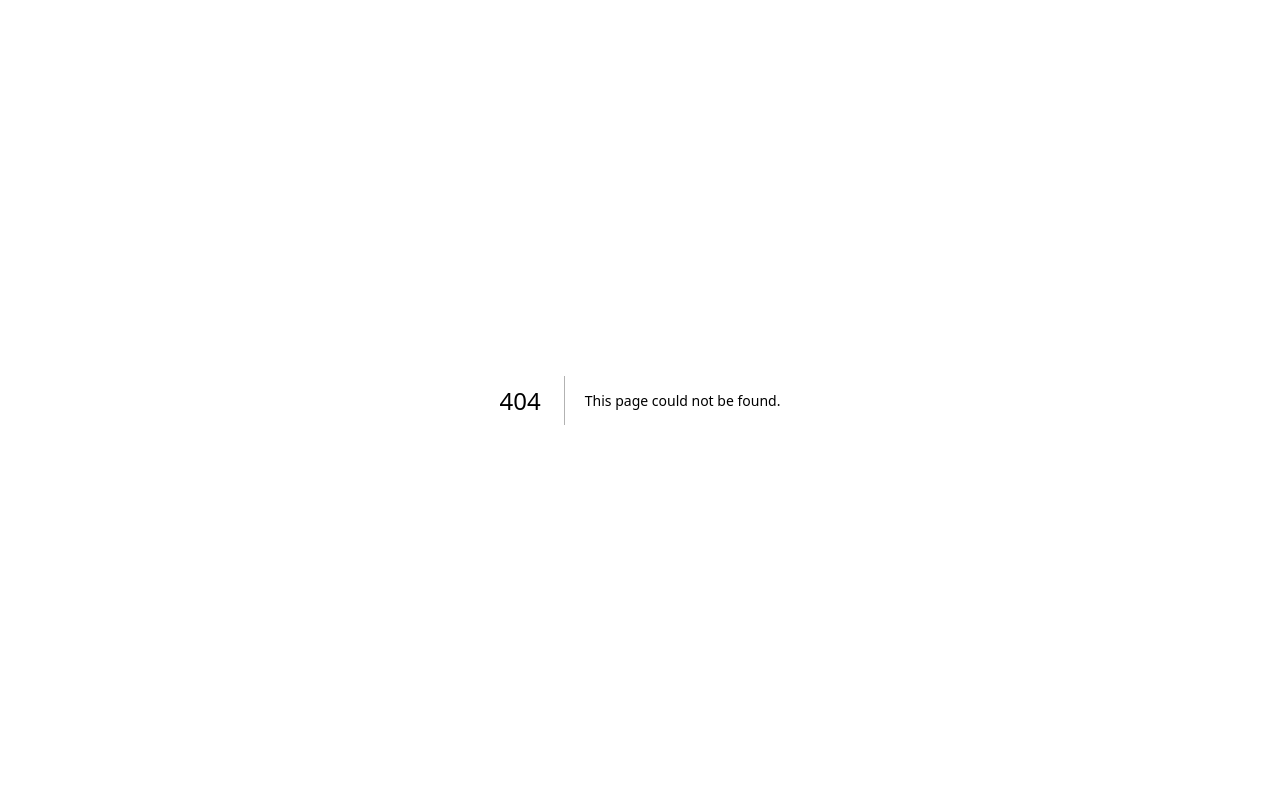
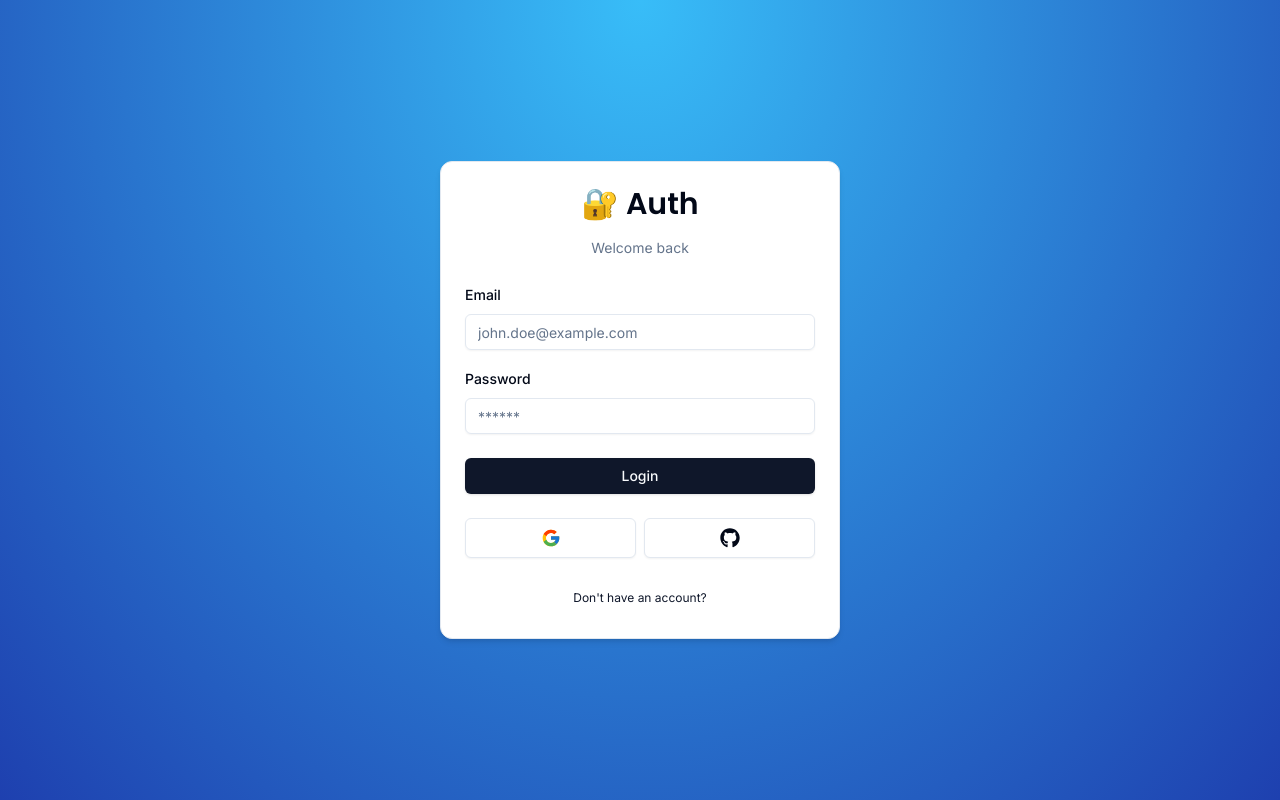
Before and after one commit to jeffreyaggrey/auth-x, a Next.js app: page /auth/register in a window 1280 px wide. Before the commit this address had no page. Built offline with nearby package versions, Linux system fonts and the light colour scheme.

Commit message:
create register form schema

```diff
--- /dev/null
+++ b/app/auth/register/page.tsx
@@ -0,0 +1,7 @@
+import { LoginForm } from '@/components/auth/login-form';
+
+function RegisterPage() {
+  return <LoginForm />;
+}
+
+export default RegisterPage;
--- a/components/auth/login-form.tsx
+++ b/components/auth/login-form.tsx
@@ -52,7 +52,7 @@ export function LoginForm() {
     <CardWrapper
       headerLabel="Welcome back"
       backButtonLabel="Don't have an account?"
-      backButtonHref="/auth/>register"
+      backButtonHref="/auth/register"
       showSocial
     >
       <Form {...form}>
--- a/schemas/index.ts
+++ b/schemas/index.ts
@@ -1,4 +1,4 @@
-import * as z from 'zod';
+import { z } from 'zod';
 
 export const LoginSchema = z.object({
   email: z.string().email({
@@ -8,3 +8,15 @@ export const LoginSchema = z.object({
     message: 'Password is required',
   }),
 });
+
+export const RegisterSchema = z.object({
+  email: z.string().email({
+    message: 'Email is required',
+  }),
+  password: z.string().min(6, {
+    message: 'Minimum 6 characters required',
+  }),
+  name: z.string().min(1, {
+    message: 'Name is required',
+  }),
+});
```
